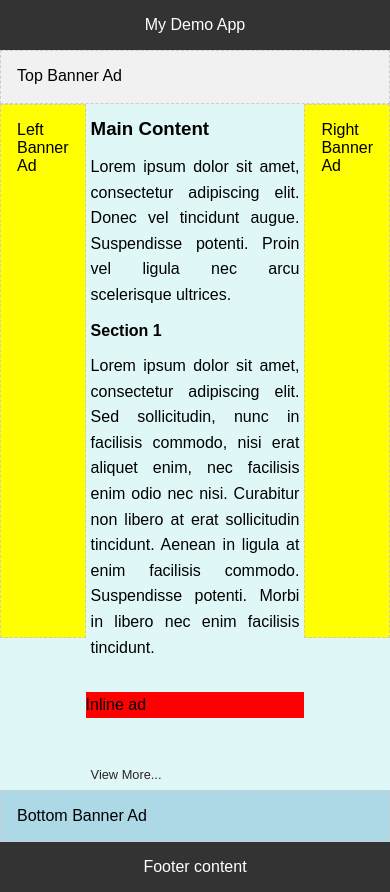
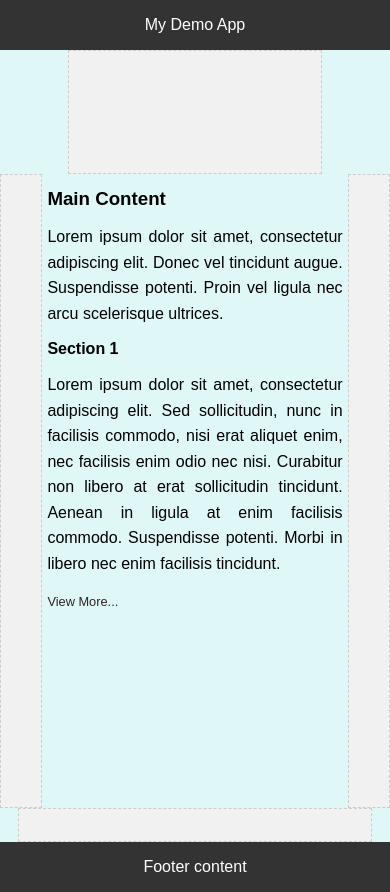
Before and after one commit to myapos/electron-demo-eruda, a Vue app: page / in a window 390 px wide. Built offline with nearby package versions, Linux system fonts and the light colour scheme.

Commit message:
configured multiple dimensions and responsive ads (#7)

```diff
--- /dev/null
+++ b/creatives/topBanner.html
@@ -0,0 +1,28 @@
+<!DOCTYPE html>
+<html lang="en">
+  <head>
+    <meta charset="UTF-8" />
+    <meta name="viewport" content="width=device-width, initial-scale=1" />
+    <style>
+      body {
+        font-family: Arial, sans-serif;
+      }
+    </style>
+  </head>
+  <body>
+
+      <a
+        href="%%CLICK_URL_UNESC%%https://google.com"
+        target="_blank"
+        style="
+          display: block;
+          width: 728px;
+          height: 90px;
+          background: red;
+          color: black;
+          font-size: 20px;
+        "
+      >
+        Top Ad
+      </a>
+    </div>
--- /dev/null
+++ b/src/renderer/Ad.vue
@@ -0,0 +1,24 @@
+<template>
+  <div :id="props.adId" class="ad">
+    <slot name="fallback" v-if="showFallback"> </slot>
+  </div>
+</template>
+
+<script setup lang="ts">
+import { ref } from "vue";
+import useAd from "./composables/useAd";
+
+const props = defineProps<{
+  adId: string;
+  slotPath: string;
+  dimensions: [number, number][] | [number, number];
+}>();
+
+const showFallback = ref(false);
+
+const handleFallback = () => {
+  showFallback.value = true;
+};
+
+useAd(props.adId, props.slotPath, props.dimensions, handleFallback);
+</script>
--- a/src/renderer/App.vue
+++ b/src/renderer/App.vue
@@ -1,36 +1,67 @@
 <template>
   <div class="app-container">
     <Section>My Demo App</Section>
-    <TopAd v-if="adSlotsConf.topBanner">Top Banner Ad</TopAd>
+    <section class="top-banner">
+      <Ad
+        v-if="adSlotsConf.topBanner"
+        ad-id="div-gpt-ad-1749624797220-0"
+        slotPath="/146900469/top-responsive-ad-unit"
+        :dimensions="[
+          [728, 90],
+          [220, 90],
+        ]"
+        class="ad-top"
+        ><template #fallback>Top Fallback Content</template>
+      </Ad>
+    </section>
     <Main>
-      <SideAd
+      <Ad
         v-if="adSlotsConf.leftAd"
-        ad-id="div-gpt-ad-1748820156479-0"
-        slotPath="/146900469/side-ad"
-        :dimensions="[120, 600]"
-        >Left Banner Ad</SideAd
-      >
-      <Content :show-inline-ad="adSlotsConf.inlineAd" />
-      <SideAd
+        ad-id="div-gpt-ad-1749593285775-0"
+        slotPath="/146900469/responsive-left-ad-unit"
+        :dimensions="[
+          [60, 600],
+          [120, 600],
+        ]"
+        class="side-ad"
+        ><template #fallback>Fallback Content</template>
+      </Ad>
+      <Content />
+      <Ad
         v-if="adSlotsConf.rightAd"
-        ad-id="div-gpt-ad-1748822062979-0"
-        slotPath="/146900469/right-side-ad"
-        :dimensions="[120, 600]"
-        >Right Banner Ad</SideAd
+        ad-id="div-gpt-ad-1749593427952-0"
+        slotPath="/146900469/responsive-ad-unit"
+        :dimensions="[
+          [60, 600],
+          [120, 600],
+        ]"
+        class="side-ad"
+        ><template #fallback>Fallback Content</template></Ad
       >
     </Main>
-    <BottomAd v-if="adSlotsConf.bottomBanner">Bottom Banner Ad</BottomAd>
+    <section class="bottom-banner">
+      <!-- <BottomAd v-if="adSlotsConf.bottomBanner">Bottom Banner Ad</BottomAd> -->
+      <Ad
+        v-if="adSlotsConf.bottomBanner"
+        ad-id="div-gpt-ad-1749672458303-0"
+        slotPath="/146900469/responsive-bottom-ad-unit"
+        :dimensions="[
+          [728, 50],
+          [320, 50],
+        ]"
+        class="bottom-ad"
+        ><template #fallback>Fallback Content</template></Ad
+      >
+    </section>
     <Section>Footer content</Section>
   </div>
 </template>
 
 <script setup lang="ts">
 import Main from "./Main.vue";
-import BottomAd from "./BottomAd.vue";
-import TopAd from "./TopAd.vue";
 import Content from "./Content.vue";
 import Section from "./Section.vue";
-import SideAd from "./SideAd.vue";
+import Ad from "./Ad.vue";
 import "./assets/main.css";
 
 const activateAllAds = true;
@@ -40,7 +71,6 @@ const adSlotsConf = {
   leftAd: activateAllAds || false,
   topBanner: activateAllAds || false,
   bottomBanner: activateAllAds || false,
-  inlineAd: activateAllAds || false,
 };
 </script>
 
@@ -50,4 +80,47 @@ const adSlotsConf = {
   flex-direction: column;
   min-height: 100vh;
 }
+
+.side-ad {
+  width: 120px;
+  height: 600px;
+}
+
+.top-banner,
+.bottom-banner {
+  display: flex;
+  justify-content: center;
+}
+
+.ad-top {
+  width: 728px;
+  min-height: 90px;
+  display: flex;
+  justify-content: center;
+}
+
+bottom-ad {
+  background-color: lightblue;
+  width: 728px;
+  height: 50px;
+  justify-content: center;
+  display: flex;
+  align-items: center;
+  padding: 0.2rem;
+}
+
+@media (max-width: 800px) {
+  .side-ad {
+    width: 60px;
+    height: 600px;
+  }
+
+  .ad-top {
+    width: 220px;
+  }
+
+  .bottom-ad {
+    width: 320px;
+  }
+}
 </style>
--- a/src/renderer/BottomAd.vue
+++ /dev/null
@@ -1,9 +0,0 @@
-<template>
-  <section class="ad bottom-ad"><slot /></section>
-</template>
-
-<style scoped>
-.bottom-ad {
-  background-color: lightblue;
-}
-</style>
--- a/src/renderer/Content.vue
+++ b/src/renderer/Content.vue
@@ -17,8 +17,6 @@
         potenti. Morbi in libero nec enim facilisis tincidunt.
       </p>
 
-      <InlineAd v-if="props.showInlineAd" />
-
       <button class="view-more" @click="toggleMoreContent">
         {{ showMoreText }}
       </button>
@@ -29,12 +27,7 @@
 
 <script setup lang="ts">
 import { computed, ref } from "vue";
-import InlineAd from "./InlineAd.vue";
 import MoreContent from "./MoreContent.vue";
-
-const props = defineProps<{
-  showInlineAd?: boolean;
-}>();
 
 const showMore = ref(false);
 
--- a/src/renderer/InlineAd.vue
+++ /dev/null
@@ -1,21 +0,0 @@
-<template>
-  <div class="ad-inline">Inline ad</div>
-  <!-- <div :id="adId" class="ad ad-inline"></div> -->
-</template>
-
-<script setup lang="ts">
-import useAd from "./composables/useAd";
-
-const adId = "div-gpt-ad-1748847390416-0";
-useAd(adId, "/146900469/Inline-ad", [970, 90]);
-</script>
-
-<style scoped>
-.ad-inline {
-  margin: 2rem 0;
-  width: 100%;
-  min-height: 20px;
-  width: 100%;
-  background: red;
-}
-</style>
--- a/src/renderer/SideAd.vue
+++ /dev/null
@@ -1,32 +0,0 @@
-<template>
-  <div :id="props.adId" class="ad side-ad">
-    <slot />
-  </div>
-</template>
-
-<script setup lang="ts">
-import useAd from "./composables/useAd";
-
-const props = defineProps<{
-  adId: string;
-  slotPath: string;
-  dimensions: [number, number][] | [number, number];
-}>();
-
-useAd(props.adId, props.slotPath, props.dimensions);
-</script>
-
-<style scoped>
-.side-ad {
-  background-color: yellow;
-  width: 120px;
-  height: 600px;
-}
-
-@media (max-width: 800px) {
-  .side-ad {
-    width: 60px;
-    height: 500px;
-  }
-}
-</style>
--- a/src/renderer/TopAd.vue
+++ /dev/null
@@ -1,19 +0,0 @@
-<template>
-  <section class="ad" id="gtm-ad-slot">
-    <div :id="adId" class="ad-top"><slot /></div>
-  </section>
-</template>
-
-<script setup lang="ts">
-import useAd from "./composables/useAd";
-
-const adId = "div-gpt-ad-1748195411567-0";
-useAd(adId, "/146900469/dummy_test_ad_unit_2", [300, 250]);
-</script>
-
-<style scoped>
-.ad-top {
-  width: 100%;
-  min-height: 20px;
-}
-</style>
--- a/src/renderer/composables/useAd.ts
+++ b/src/renderer/composables/useAd.ts
@@ -9,7 +9,8 @@ let googleTagsAreEnabled = false;
 function useAd(
   adId: string,
   slotPath: string,
-  dimensions: [number, number] | Array<[number, number]>
+  dimensions: [number, number] | Array<[number, number]>,
+  onEmpty: (adId: string) => void = () => {}
 ) {
   onMounted(() => {
     if (!window.googletag) {
@@ -35,6 +36,14 @@ function useAd(
           return;
         }
 
+        googletag.pubads().addEventListener("slotRenderEnded", (event: any) => {
+          if (event.slot.getSlotElementId() === adId) {
+            if (event.isEmpty) {
+              onEmpty(adId);
+            }
+          }
+        });
+
         if (!googleTagsAreEnabled) {
           googleTagsAreEnabled = true;
           googletag.pubads().enableSingleRequest();
--- a/src/renderer/index.html
+++ b/src/renderer/index.html
@@ -20,7 +20,7 @@
       src="https://securepubads.g.doubleclick.net/tag/js/gpt.js"
       crossorigin="anonymous"
     ></script>
-    <title>Eruda playground</title>
+    <title>Demo App</title>
     <style>
       body {
         margin: 0;
```
Also changed, not shown: creatives/creativeWithConsoleRe.html (renamed from creativeWithConsoleRe.html), creatives/myCreative.html (renamed from myCreative.html), 1 other file (tests, documents, lock files or other folders).
